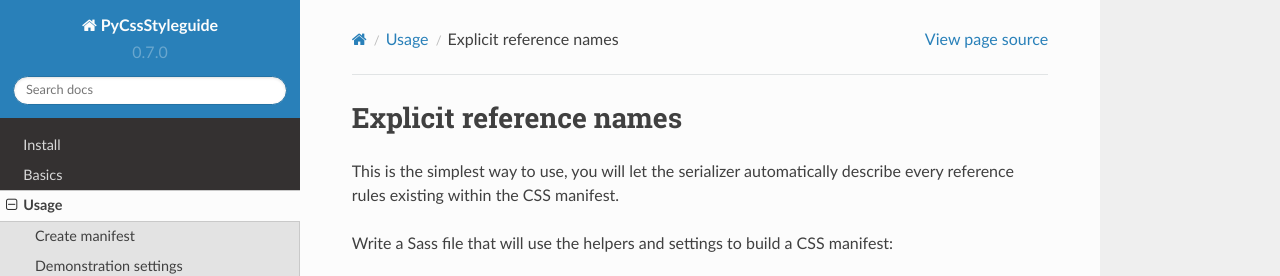
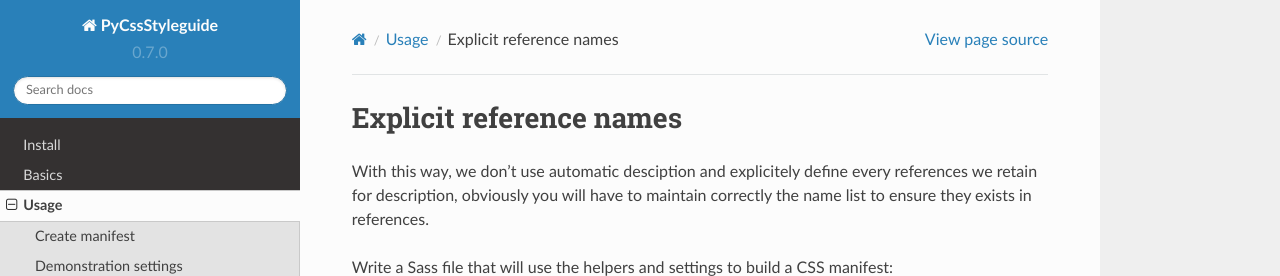
Before and after one commit to sveetch/py-css-styleguide, a Sphinx documentation site: the page built from docs/usage/explicit_names.rst, in a window 1280 px wide and 1065 px high, cut to the strip 0-276 px from the top of the window. Built offline with Sphinx 7.4.7 and the Read the Docs theme 2.0.0, drawn with Linux system fonts in a browser that asks for light colours.

Commit message:
Fix some typo in documentation

```diff
--- a/docs/usage/auto_excludes.rst
+++ b/docs/usage/auto_excludes.rst
@@ -3,8 +3,8 @@
 Automatic with name exclusions
 ==============================
 
-This is the simplest way to use, you will let the serializer automatically describe
-every reference rules existing within the CSS manifest.
+This way is still in "automatic describing all references" but you are able to exclude
+some references.
 
 Write a Sass file that will use the helpers and settings to build a CSS manifest:
 
--- a/docs/usage/explicit_names.rst
+++ b/docs/usage/explicit_names.rst
@@ -3,8 +3,9 @@
 Explicit reference names
 ========================
 
-This is the simplest way to use, you will let the serializer automatically describe
-every reference rules existing within the CSS manifest.
+With this way, we don't use automatic desciption and explicitely define every
+references we retain for description, obviously you will have to maintain correctly
+the name list to ensure they exists in references.
 
 Write a Sass file that will use the helpers and settings to build a CSS manifest:
 
```
Also changed, not shown: 1 other file.
